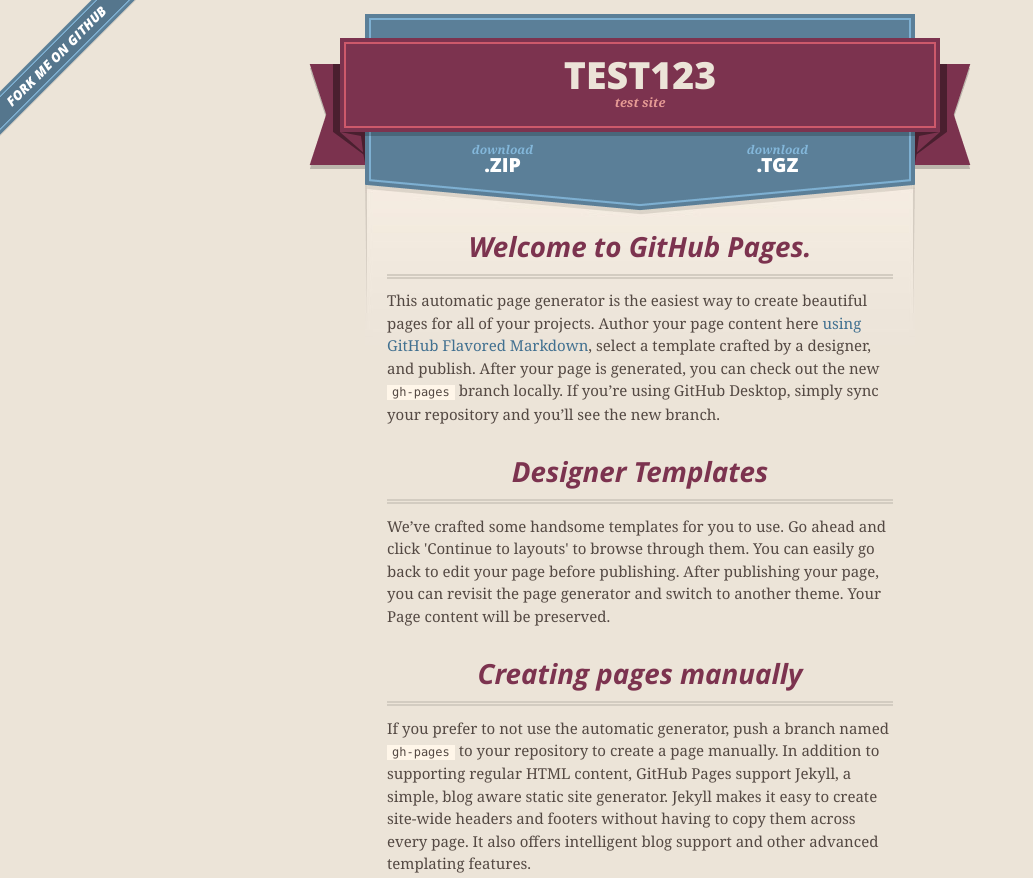
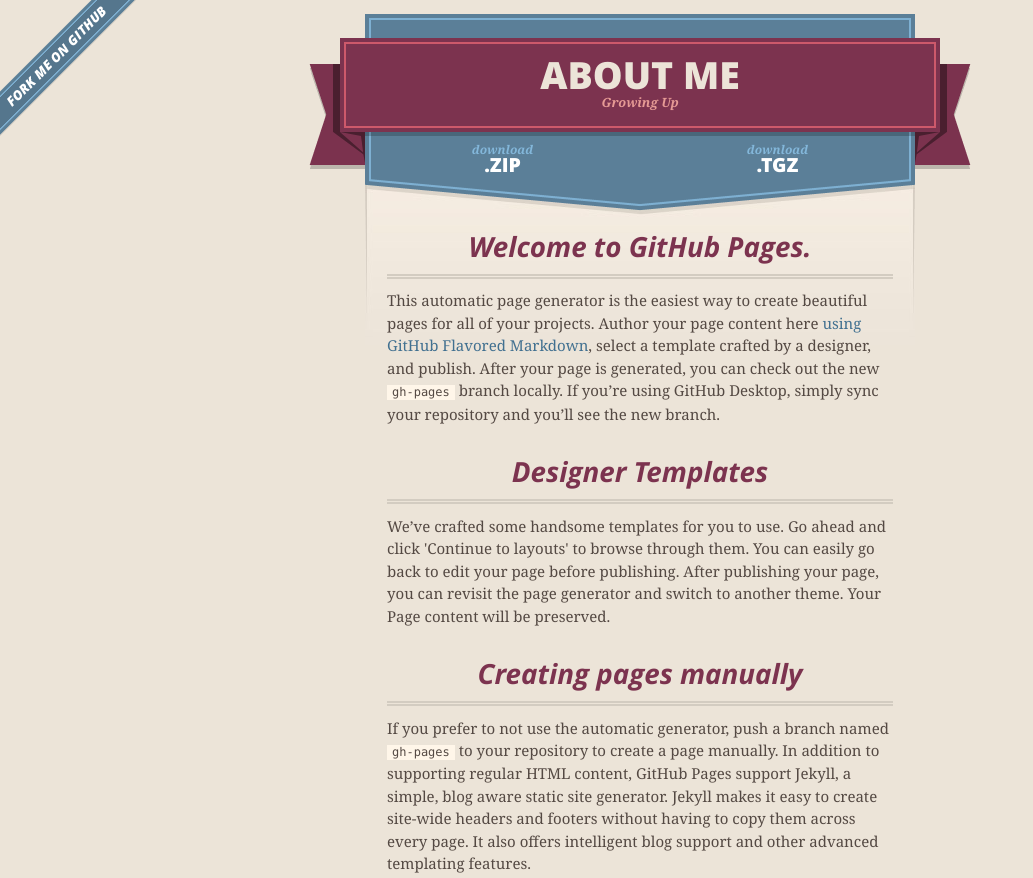
Before and after one commit to mgriff2012/test123, a plain HTML site: page index.html in a window 1280 px wide. Shown: the top 878 px of the page, without its empty margins (0-1033 px from the left). Drawn offline with nearby package versions, Linux system fonts and the light colour scheme.

Commit message:
Update index.html

```diff
--- a/index.html
+++ b/index.html
@@ -17,7 +17,7 @@
         $('#main_content').headsmart()
       })
     </script>
-    <title>Test123 by mgriff2012</title>
+    <title>Marie Griffin</title>
   </head>
 
   <body>
@@ -27,8 +27,8 @@
       <header>
         <span class="ribbon-outer">
           <span class="ribbon-inner">
-            <h1>Test123</h1>
-            <h2>test site</h2>
+            <h1>About Me</h1>
+            <h2>Growing Up</h2>
           </span>
           <span class="left-tail"></span>
           <span class="right-tail"></span>
```
